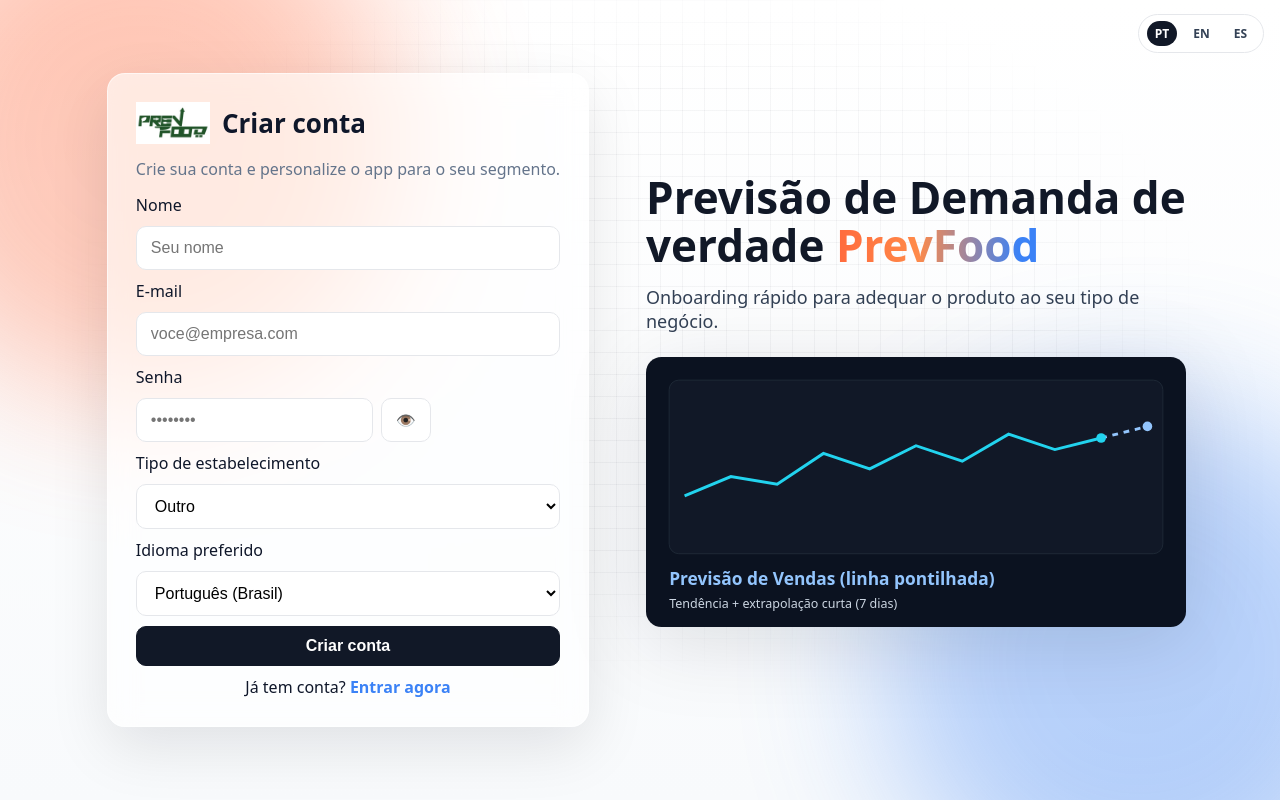
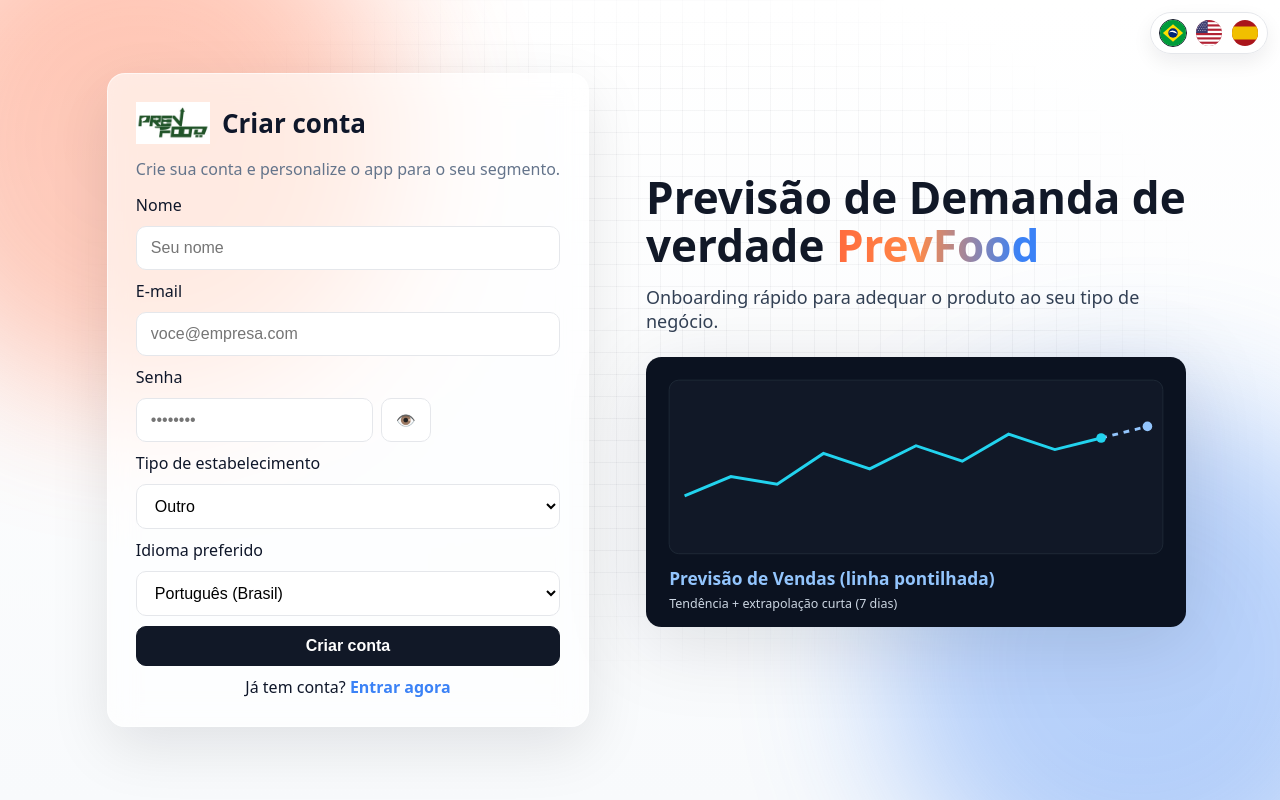
Before and after one commit to PedroSantos0806/tcc, a Flask app: page /cadastro in a window 1280 px wide. Run offline with Flask 3, Linux system fonts and the light colour scheme.

Commit message:
melhora no processo de cadastro e add idiomas.

```diff
--- a/tcc_app/routes/auth_routes.py
+++ b/tcc_app/routes/auth_routes.py
@@ -33,6 +33,7 @@
         email = (request.form.get('email') or '').strip()
         senha = (request.form.get('senha') or '').strip()
         remember = request.form.get('remember') == '1'
+
         if not email or not senha:
             erro = 'Preencha todos os campos.'
         else:
@@ -50,14 +51,12 @@
                 session['usuario_id'] = sess_id
                 session['usuario_nome'] = nome
                 session['usuario_email'] = email_
-                if remember: session.permanent = True
-                # aplica preferências vindas do cadastro (antes do login)
-                if session.get('biz_type_prefill') and not session.get('biz_type'):
-                    session['biz_type'] = session.pop('biz_type_prefill')
+                if remember:
+                    session.permanent = True
+                # aplica apenas idioma prefill (se veio do cadastro); NÃO força onboarding
                 if session.get('lang_prefill') and not session.get('lang'):
                     session['lang'] = session.pop('lang_prefill')
-                if not session.get('biz_type'):
-                    return redirect(url_for('main_bp.onboarding'))
+                # segue direto pro app
                 return redirect(url_for('main_bp.home'))
 
             if usuario_db:
@@ -74,10 +73,13 @@
                     except Exception:
                         ok = (raw == senha)
                     if ok:
-                        try: uid = int(row.get('id') or 0) or 999999
-                        except Exception: uid = 999999
+                        try:
+                            uid = int(row.get('id') or 0) or 999999
+                        except Exception:
+                            uid = 999999
                         return _do_login(uid, row.get('nome') or 'Usuário', row.get('email') or email)
-                if not erro: erro = 'E-mail ou senha incorretos.'
+                if not erro:
+                    erro = 'E-mail ou senha incorretos.'
     return render_template('login.html', erro=erro)
 
 @auth_bp.route('/cadastro', methods=['GET', 'POST'])
@@ -107,9 +109,9 @@
                     cur.execute("INSERT INTO usuarios (nome, email, senha) VALUES (%s, %s, %s)", (nome, email, hash_senha))
                     conn.commit()
                     cur.close(); conn.close()
-                    # guarda preferências para aplicar no primeiro login
-                    session['biz_type_prefill'] = biz_type
+                    # guarda preferências para aplicar no primeiro login (idioma) e mantém biz_type só no cadastro
                     session['lang_prefill'] = lang
+                    session['biz_type_prefill'] = biz_type  # guardado apenas para métricas/opcional
                     flash('Conta criada com sucesso! Faça login.')
                     return redirect(url_for('auth_bp.login'))
                 cur.close(); conn.close()
--- a/tcc_app/routes/main_routes.py
+++ b/tcc_app/routes/main_routes.py
@@ -672,6 +672,8 @@
     uid = session['usuario_id']
 
     conn = get_db_connection(); cur = conn.cursor(dictionary=True)
+
+    # KPIs agregados
     cur.execute("""
         SELECT
             COUNT(DISTINCT v.id) AS total_vendas,
@@ -683,12 +685,14 @@
         WHERE v.usuario_id = %s
     """, (uid,))
     k = cur.fetchone() or {"total_vendas":0,"receita":0.0,"custo_total":0.0}
+    # normaliza tipos para template
     kpi = {
-        "total_vendas": int(k["total_vendas"] or 0),
-        "receita": float(k["receita"] or 0.0),
-        "custo_total": float(k["custo_total"] or 0.0)
+        "total_vendas": int(k.get("total_vendas") or 0),
+        "receita": float(k.get("receita") or 0.0),
+        "custo_total": float(k.get("custo_total") or 0.0)
     }
 
+    # Consumo últimos 28 dias por produto
     cur.execute("""
         SELECT
             p.id,
@@ -704,9 +708,20 @@
         GROUP BY p.id, p.nome
         ORDER BY uso_total DESC, p.nome ASC
     """, (uid,))
-    consumo = cur.fetchall()
+    consumo_rows = cur.fetchall() or []
+    cur.close(); conn.close()
 
-    cur.close(); conn.close()
+    # normaliza linhas
+    consumo = []
+    for r in consumo_rows:
+        consumo.append({
+            "id": r.get("id"),
+            "nome": r.get("nome") or "",
+            "unidade": r.get("unidade") or "un",
+            "uso_total": int(r.get("uso_total") or 0),
+            "custo_total": float(r.get("custo_total") or 0.0),
+        })
+
     return render_template('relatorios.html', kpi=kpi, consumo=consumo)
 
 # =============== ONBOARDING (NEW) ===============
--- a/tcc_app/static/style.css
+++ b/tcc_app/static/style.css
@@ -263,14 +263,29 @@
   .app{ grid-template-columns:1fr; }
   .sidebar{ position:sticky; top:0; z-index:5; }
 }
-/* === Language switch (header/login) === */
-.lang-top{
-  position: fixed; top: 14px; right: 16px; z-index: 10;
-  display:flex; gap:8px; background:rgba(255,255,255,0.75); backdrop-filter: blur(6px);
-  border:1px solid var(--border); padding:6px 8px; border-radius: 999px;
+/* === Lang switch fixed (top-right) === */
+.lang-fixed{
+  position: fixed;
+  top: 12px;
+  right: 12px;
+  z-index: 1000;
+  display: flex;
+  gap: 8px;
+  background: rgba(255,255,255,.8);
+  backdrop-filter: blur(8px);
+  border: 1px solid var(--border);
+  border-radius: 999px;
+  padding: 6px 8px;
+  box-shadow: var(--shadow);
 }
-.lang-top a, .lang-switch a{
-  font-size:12px; font-weight:800; color:#334155; text-decoration:none; padding:4px 8px; border-radius:999px;
+.lang-fixed a{
+  display: inline-flex;
+  align-items: center;
+  justify-content: center;
+  width: 28px; height: 28px;
+  border-radius: 50%;
+  overflow: hidden;
+  border: 1px solid transparent;
 }
-.lang-top a.active, .lang-switch a.active{ background:#111827; color:#fff; }
-.lang-switch{ display:flex; gap:6px; }
+.lang-fixed a.active{ border-color: #111827; }
+.lang-fixed img{ width: 100%; height: 100%; display: block; }
--- a/tcc_app/templates/base.html
+++ b/tcc_app/templates/base.html
@@ -10,15 +10,23 @@
   <meta name="theme-color" content="#ff6a3d">
 </head>
 <body class="{% if session.get('usuario_id') %}app{% endif %}">
+  <!-- Seletor de idioma fixo (sempre visível) -->
+  <nav class="lang-fixed" aria-label="Selecionar idioma">
+    <a href="{{ url_for('auth_bp.set_lang', code='pt') }}" title="Português" class="{{ 'active' if (session.get('lang','pt')=='pt') else '' }}">
+      <img src="{{ url_for('static', filename='img/flags/br.svg') }}" alt="Português">
+    </a>
+    <a href="{{ url_for('auth_bp.set_lang', code='en') }}" title="English" class="{{ 'active' if (session.get('lang','pt')=='en') else '' }}">
+      <img src="{{ url_for('static', filename='img/flags/us.svg') }}" alt="English">
+    </a>
+    <a href="{{ url_for('auth_bp.set_lang', code='es') }}" title="Español" class="{{ 'active' if (session.get('lang','pt')=='es') else '' }}">
+      <img src="{{ url_for('static', filename='img/flags/es.svg') }}" alt="Español">
+    </a>
+  </nav>
+
   {% if session.get('usuario_id') %}
   <aside class="sidebar">
-    <div class="brand-row" style="justify-content:space-between; align-items:center;">
+    <div class="brand-row">
       <img class="brand-logo-img" src="{{ url_for('static', filename='img/Logo.jpg') }}" alt="PrevFood">
-      <div class="lang-switch">
-        <a href="{{ url_for('auth_bp.set_lang', code='pt') }}" class="{{ 'active' if lang=='pt' }}">PT</a>
-        <a href="{{ url_for('auth_bp.set_lang', code='en') }}" class="{{ 'active' if lang=='en' }}">EN</a>
-        <a href="{{ url_for('auth_bp.set_lang', code='es') }}" class="{{ 'active' if lang=='es' }}">ES</a>
-      </div>
     </div>
 
     <nav class="side-nav">
@@ -50,14 +58,6 @@
     {% endwith %}
 
     {% block content %}{% endblock %}
-
-    {% if not session.get('usuario_id') %}
-    <div class="lang-top">
-      <a href="{{ url_for('auth_bp.set_lang', code='pt') }}" class="{{ 'active' if lang=='pt' }}">PT</a>
-      <a href="{{ url_for('auth_bp.set_lang', code='en') }}" class="{{ 'active' if lang=='en' }}">EN</a>
-      <a href="{{ url_for('auth_bp.set_lang', code='es') }}" class="{{ 'active' if lang=='es' }}">ES</a>
-    </div>
-    {% endif %}
   </main>
 </body>
 </html>
```
Also changed, not shown: tcc_app/static/img/flags/br.svg (added), tcc_app/static/img/flags/es.svg (added), tcc_app/static/img/flags/us.svg (added).
